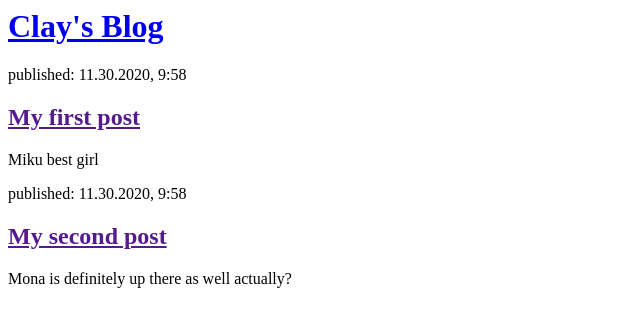
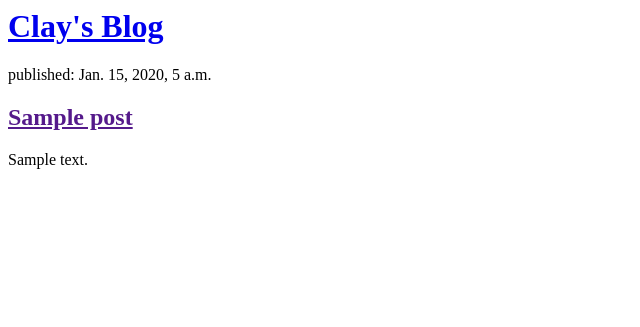
Before and after one commit to clay-cmich/my-first-blog, a Django app: page / in a window 1280 px wide. Shown: the top 327 px of the page, without its empty margins (0-640 px from the left). Run offline with Django 3.2, Linux system fonts and the light colour scheme; tables that the repository leaves empty hold one stand-in row (values such as "Sample post").

Commit message:
Added working template.

```diff
--- a/blog/templates/blog/post_list.html
+++ b/blog/templates/blog/post_list.html
@@ -6,17 +6,13 @@
         <div>
             <h1><a href="/">Clay's Blog</a></h1>
         </div>
+        {% for post in posts %}
+    		<div>
+        		<p>published: {{ post.published_date }}</p>
+        		<h2><a href="">{{ post.title }}</a></h2>
+        		<p>{{ post.text|linebreaksbr }}</p>
+    		</div>
+        {% endfor %}
 
-        <div>
-            <p>published: 11.30.2020, 9:58</p>
-            <h2><a href="">My first post</a></h2>
-            <p>Miku best girl</p>
-        </div>
-
-        <div>
-            <p>published: 11.30.2020, 9:58</p>
-            <h2><a href="">My second post</a></h2>
-            <p>Mona is definitely up there as well actually?</p>
-        </div>
     </body>
 </html>
--- a/blog/views.py
+++ b/blog/views.py
@@ -1,6 +1,9 @@
 from django.shortcuts import render
+from django.utils import timezone
+from .models import Post
 
 # Create your views here.
 
 def post_list(request):
-	return render(request, 'blog/post_list.html', {})
+	posts = Post.objects.filter(published_date__lte=timezone.now()).order_by('published_date')
+	return render(request, 'blog/post_list.html', {'posts' : posts})
```
